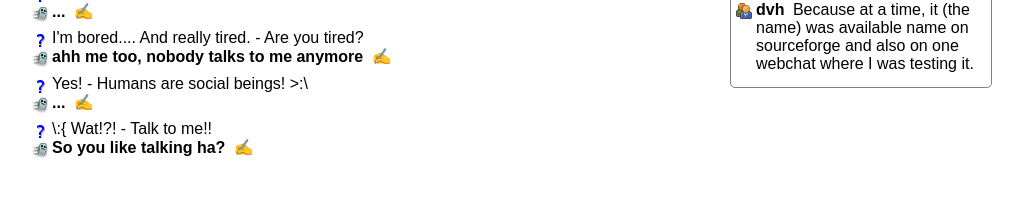
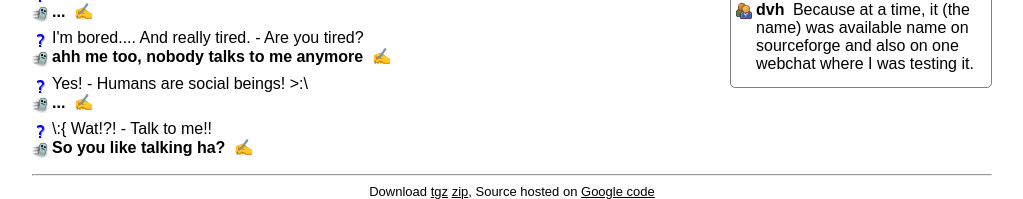
Before and after one commit to php-scripts/ghost, a PHP site: page / in a window 1280 px wide. Shown: the part 868-1067 px from the top of the page, without its empty margins (128-1151 px from the left). Before the commit the page ends 1026 px from the top, so only its background shows below. Run offline with PHP 8.4, Linux system fonts and the light colour scheme; some libraries are stand-ins or nearby versions.

Commit message:
Added footer with link to source and hosting

```diff
--- a/www/index.css
+++ b/www/index.css
@@ -155,4 +155,15 @@ span.name {
     display: none;
     width: 50px;
   }
+  div.footer {
+    display: none;
+  }
 }
+
+div.footer {
+    text-align: center;
+    font-size: small;
+}
+div.footer a {
+    text-decoration: underline;
+}
--- a/www/index.php
+++ b/www/index.php
@@ -107,6 +107,14 @@
 
     ?>
 
+    <hr />
+    <div class="footer">
+      Download
+        <a href="ghost-2013-07-02.tgz">tgz</a>
+        <a href="ghost-2013-07-02.zip">zip</a>,
+      Source hosted on
+        <a href="http://code.google.com/p/ghost/">Google code</a>
+    </div>
 
 	</body>
 </html>
```
